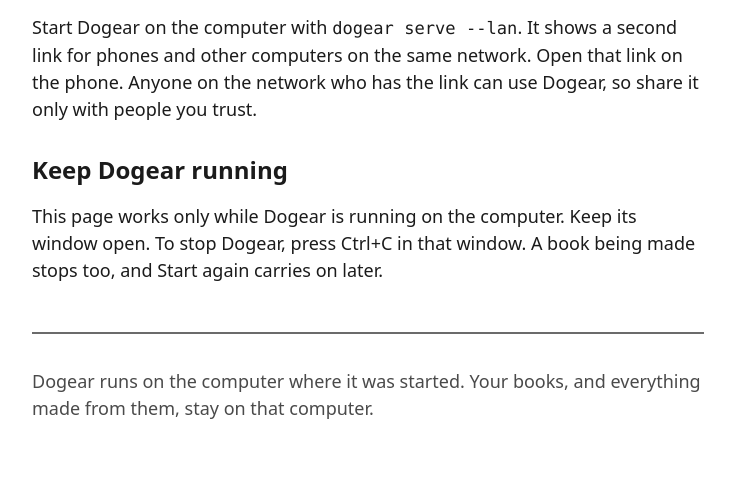
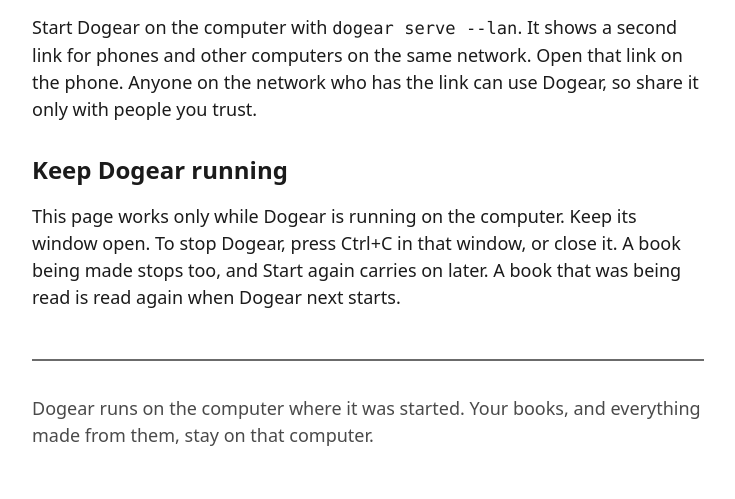
Before and after one commit to 18hrshift/dogear, a Python web app: template src/dogear/web/templates/help.html in a window 1280 px wide. Shown: the part 841-1340 px from the top of the page, without its empty margins (272-1007 px from the left). Before the commit the page ends 1260 px from the top, so only its background shows below. Run offline with Jinja, Linux system fonts and the light colour scheme; the template is opened without the code that fills it, so the values that code supplies are empty.

Commit message:
Document Read again, one Dogear per web folder, and private books
The README's web page section, the page's Help, and the Docker guide now
say what the review fixes changed for people: Read again for a book Dogear
couldn't read, a book being read is read again after a restart, closing
the window stops the books too, Dogear runs once per web folder, the
browser's own link works once, repeated warnings show as one line with a
count, and the books are readable only by the user running Dogear.

Co-Authored-By: Claude Opus 5.5 <noreply@anthropic.com>

```diff
--- a/src/dogear/web/templates/help.html
+++ b/src/dogear/web/templates/help.html
@@ -28,5 +28,5 @@
 <p>Start Dogear on the computer with <code>dogear serve --lan</code>. It shows a second link for phones and other computers on the same network. Open that link on the phone. Anyone on the network who has the link can use Dogear, so share it only with people you trust.</p>
 
 <h2>Keep Dogear running</h2>
-<p>This page works only while Dogear is running on the computer. Keep its window open. To stop Dogear, press Ctrl+C in that window. A book being made stops too, and Start again carries on later.</p>
+<p>This page works only while Dogear is running on the computer. Keep its window open. To stop Dogear, press Ctrl+C in that window, or close it. A book being made stops too, and Start again carries on later. A book that was being read is read again when Dogear next starts.</p>
 {% endblock %}
```
Also changed, not shown: README.md, docker/README.md.
